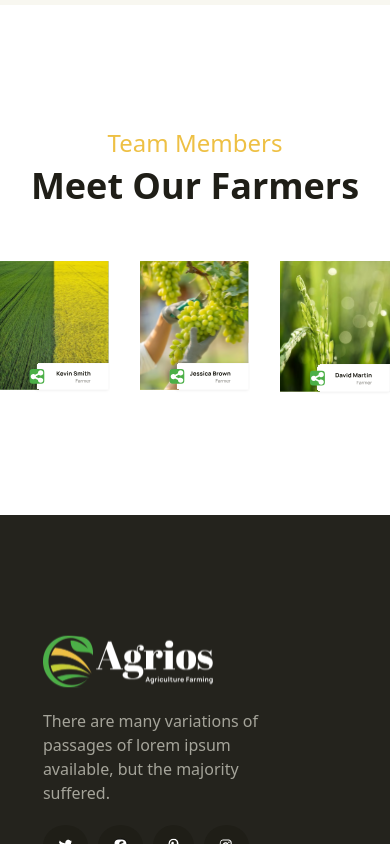
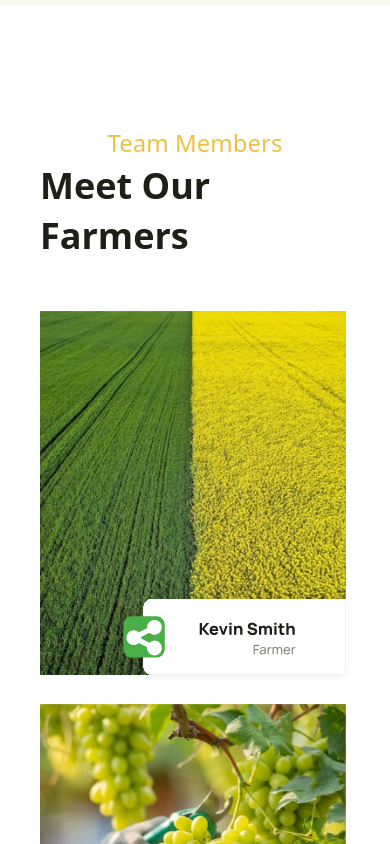
Before and after one commit to Tornike512/Agrios-website-tailwind, a React (Vite) app: page /about in a window 390 px wide. Shown: the part 3160-4004 px from the top of the page. Built offline with nearby package versions, Linux system fonts and the light colour scheme.

Commit message:
Add: Our Farmers Section Responsive

```diff
--- a/src/pages/AboutPage/OurFarmersSection/OurFarmersSection.tsx
+++ b/src/pages/AboutPage/OurFarmersSection/OurFarmersSection.tsx
@@ -4,14 +4,14 @@ import davidMartin from "src/assets/david-martin.svg";
 
 export function OurFarmersSection() {
   return (
-    <section className="w-full max-w-[1200px] mb-[120px] flex items-center justify-center flex-col">
+    <section className="w-full max-w-[1200px] mb-[120px] flex items-center justify-center flex-col px-[40px]">
       <h5 className="text-[#EEC044] text-[24px] flex justify-center">
         Team Members
       </h5>
       <h2 className="flex justify-center text-[48px] mb-[50px] text-[#1F1E17] leading-[50px] font-bold sm:text-[36px]">
         Meet Our Farmers
       </h2>
-      <figure className="grid grid-cols-[1fr_1fr_1fr] gap-x-[30px]">
+      <figure className="grid grid-cols-[1fr_1fr_1fr] gap-x-[30px] md:grid-cols-[1fr] md:gap-y-[20px]">
         <img className="w-full" src={kevinSmith} alt="Kevin Smith's farm" />
         <img className="w-full" src={jessicaBrown} alt="Jessica Brown's farm" />
         <img className="w-full" src={davidMartin} alt="David Martin's farm" />
```
